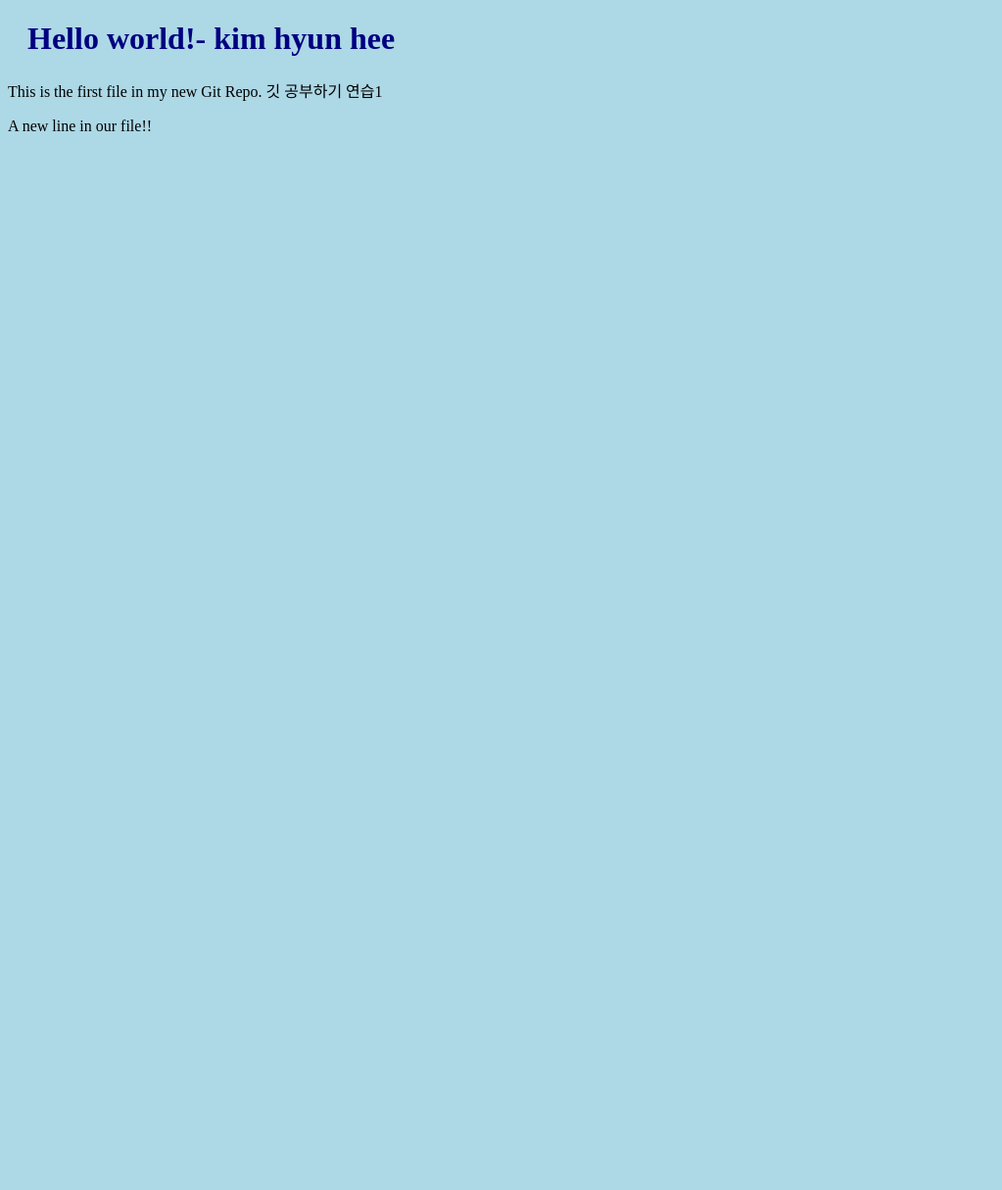
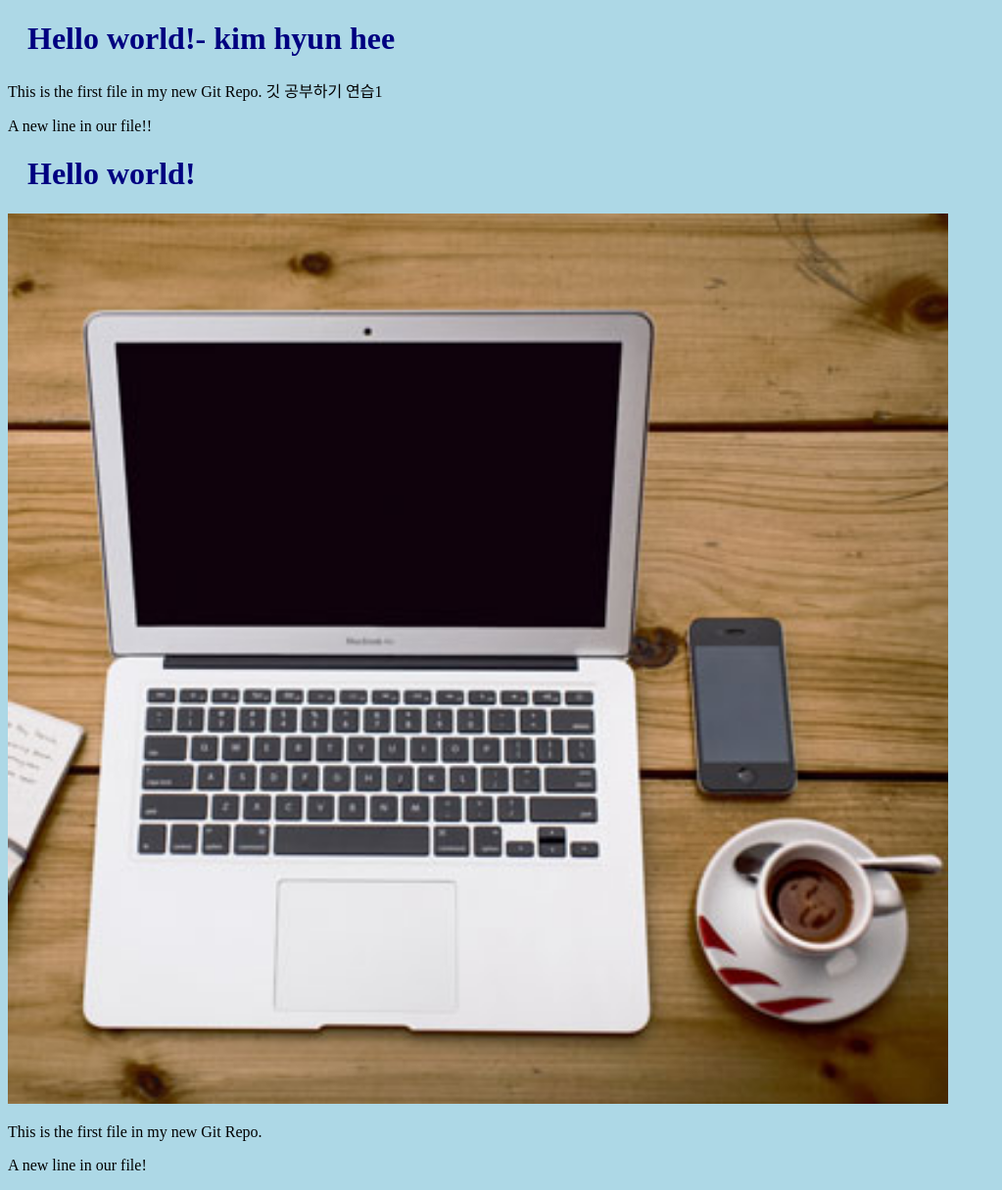
Before and after one commit to hyuneeee1/study, a plain HTML site: page index.html in a window 1280 px wide. Shown: the whole page at 98% size, without its empty margins (0-1023 px from the left). Before the commit the page ends 800 px from the top, so only its background shows below. Drawn offline with Linux system fonts and the light colour scheme.

Commit message:
hello-world-images 가지에 달기

```diff
--- a/index.html
+++ b/index.html
@@ -11,5 +11,10 @@
 	깃 공부하기 연습1
 </p>
 <p> A new line in our file!! </p>
+<h1>Hello world!</h1>
+<div><img src="img_hello_world.jpg" alt="Hello World from Space"
+style="width:100%;max-width:960px"></div>
+<p>This is the first file in my new Git Repo.</p>
+<p>A new line in our file!</p>
 </body>
 </html>
```
Also changed, not shown: img_hello_world.jpg (added).
